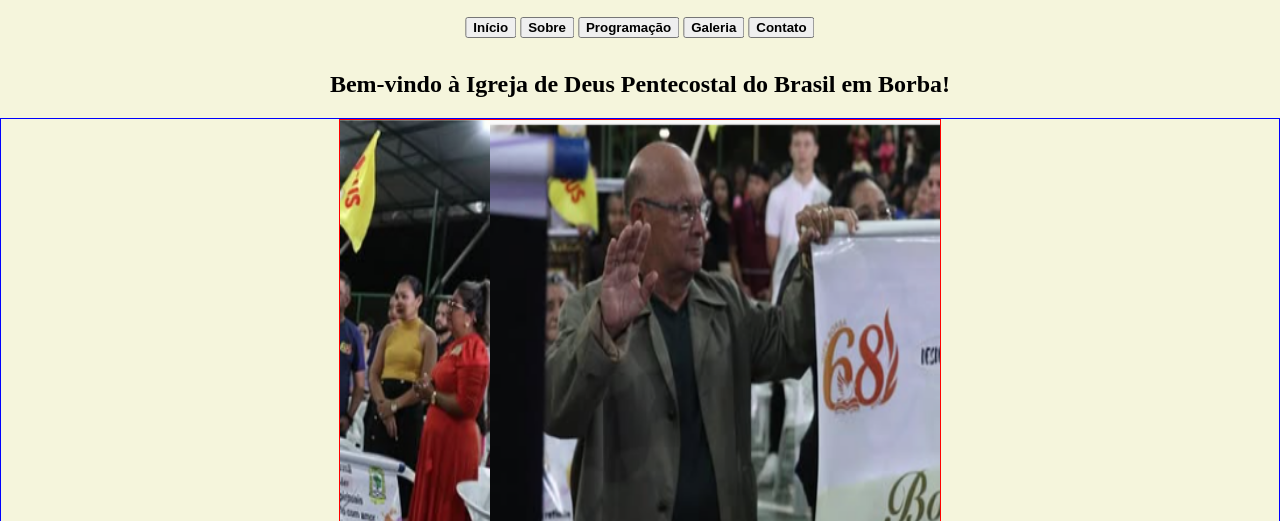
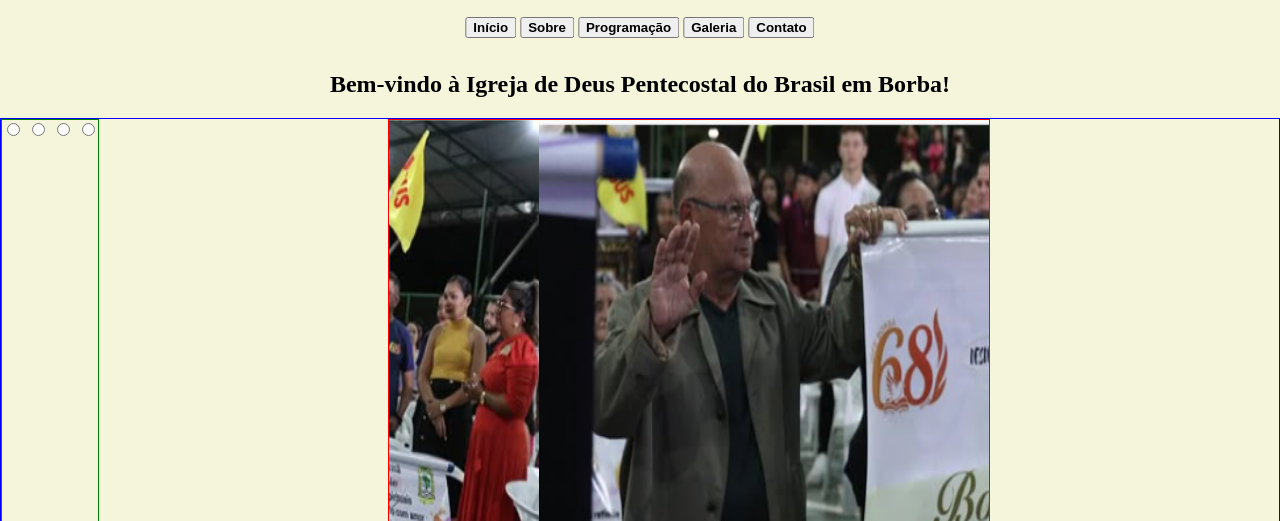
Before and after one commit to Taylon-dev/IDPB-Borba, a plain HTML site: page index.html in a window 1280 px wide. Shown: the part 279-800 px from the top of the page. Drawn offline with Linux system fonts and the light colour scheme; a script that the page names is missing.

Commit message:
Add dos botões radio

```diff
--- a/index.html
+++ b/index.html
@@ -31,11 +31,17 @@
   <section id="destaque">
     <h2 id="inicio">Bem-vindo à Igreja de Deus Pentecostal do Brasil em Borba!</h2>
       <div id="slider">
+        <div id="radios">
+          <input type="radio" class="radio">
+          <input type="radio" class="radio">
+          <input type="radio" class="radio">
+          <input type="radio" class="radio">
+        </div>
         <div id="todasImagens">
-        <img src="./imagens_igreja/foto1_aniversário-2025.png" class="imgSlide">
-        <img src="./imagens_igreja/foto2_aniversário-2025.png" class="imgSlide">
-        <img src="./imagens_igreja/foto3_aniversário-2025.png" class="imgSlide">
-        <img src="./imagens_igreja/foto4_aniversário-2019.jpeg" class="imgSlide">
+          <img src="./imagens_igreja/foto1_aniversário-2025.png" class="imgSlide">
+          <img src="./imagens_igreja/foto2_aniversário-2025.png" class="imgSlide">
+          <img src="./imagens_igreja/foto3_aniversário-2025.png" class="imgSlide">
+          <img src="./imagens_igreja/foto4_aniversário-2019.jpeg" class="imgSlide">
         </div>
       </div>
 
--- a/style.css
+++ b/style.css
@@ -102,3 +102,8 @@ body{
         transform: translateX(-1800px);
     }
 }
+
+#radios{
+    border: 1px solid green;
+
+}
```
